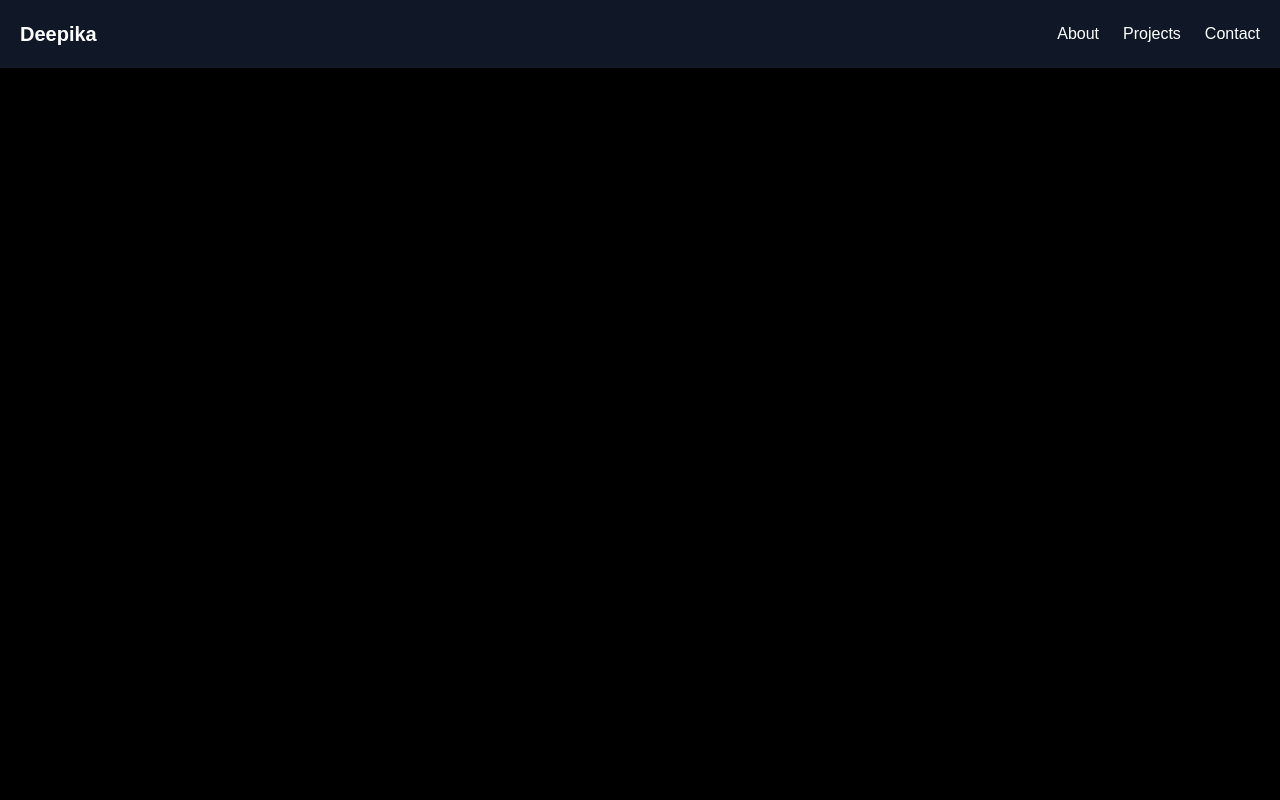
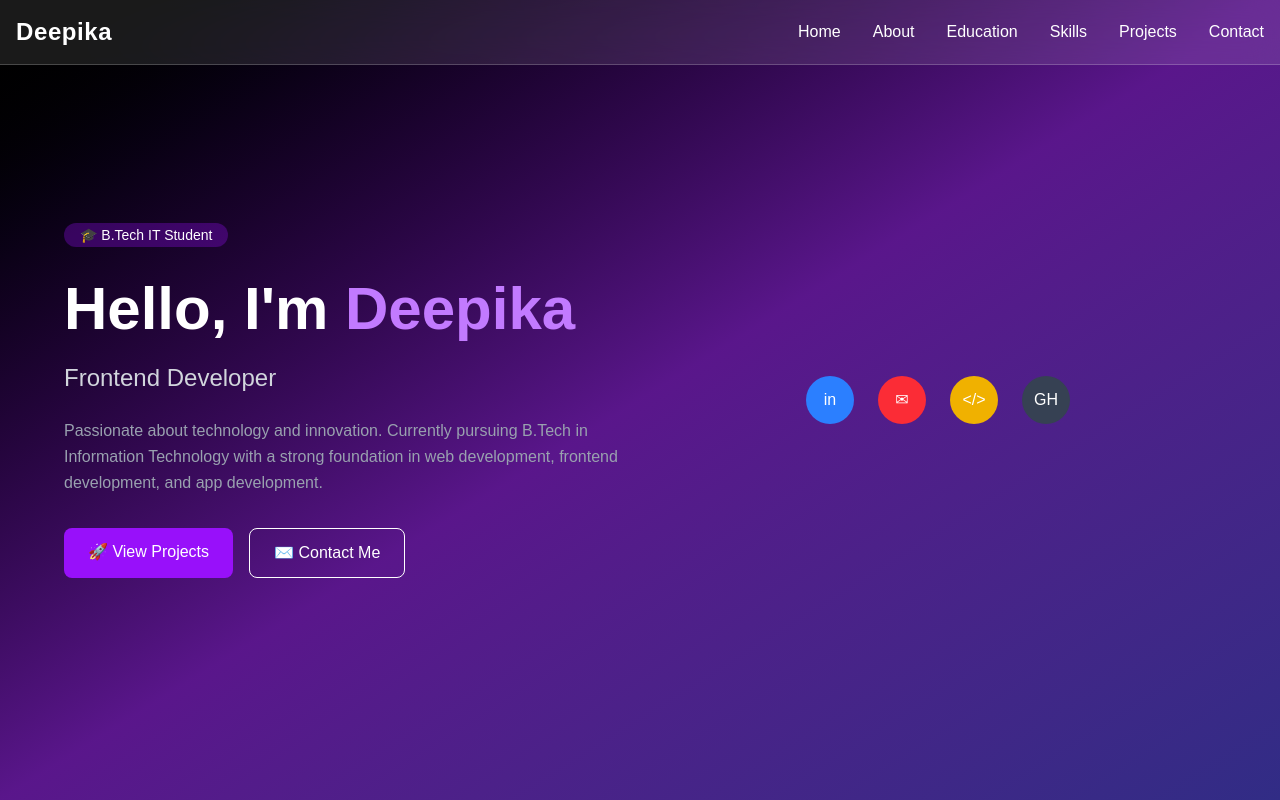
Before and after one commit to Deepika-15B/Deepika-s-Portfolio-Next.js-, a Next.js app: page / in a window 1280 px wide. Built offline with nearby package versions, Linux system fonts and the light colour scheme.

Commit message:
Add glassmorphism navbar and hero section

```diff
--- /dev/null
+++ b/app/components/Hero.js
@@ -0,0 +1,66 @@
+export default function Hero() {
+  return (
+    <section className="min-h-screen flex items-center justify-center bg-gradient-to-br from-black via-purple-900 to-indigo-900 text-white px-6">
+
+      <div className="max-w-6xl w-full grid md:grid-cols-2 gap-10 items-center">
+
+        {/* LEFT SIDE */}
+        <div>
+
+          <span className="bg-purple-600/30 px-4 py-1 rounded-full text-sm">
+            🎓 B.Tech IT Student
+          </span>
+
+          <h1 className="text-5xl md:text-6xl font-bold mt-6 leading-tight">
+            Hello, I'm <span className="text-purple-400">Deepika</span>
+          </h1>
+
+          <h2 className="text-2xl mt-4 text-gray-300">
+            Frontend Developer
+          </h2>
+
+          <p className="mt-6 text-gray-400 leading-relaxed">
+            Passionate about technology and innovation. Currently pursuing
+            B.Tech in Information Technology with a strong foundation in
+            web development, frontend development, and app development.
+          </p>
+
+          {/* Buttons */}
+          <div className="mt-8 flex gap-4">
+            <a href="#projects" className="bg-purple-600 px-6 py-3 rounded-lg hover:bg-purple-700">
+              🚀 View Projects
+            </a>
+
+            <a href="#contact" className="border border-white px-6 py-3 rounded-lg hover:bg-white hover:text-black">
+              ✉️ Contact Me
+            </a>
+          </div>
+
+        </div>
+
+        {/* RIGHT SIDE */}
+        <div className="flex justify-center gap-6">
+
+          <div className="w-12 h-12 bg-blue-500 rounded-full flex items-center justify-center">
+            in
+          </div>
+
+          <div className="w-12 h-12 bg-red-500 rounded-full flex items-center justify-center">
+            ✉
+          </div>
+
+          <div className="w-12 h-12 bg-yellow-500 rounded-full flex items-center justify-center">
+            {"</>"}
+          </div>
+
+          <div className="w-12 h-12 bg-gray-700 rounded-full flex items-center justify-center">
+            GH
+          </div>
+
+        </div>
+
+      </div>
+
+    </section>
+  );
+}
--- a/app/components/Navbar.js
+++ b/app/components/Navbar.js
@@ -1,15 +1,25 @@
 export default function Navbar() {
   return (
-    <nav className="flex justify-between items-center p-5 bg-gray-900">
+    <nav className="fixed w-full z-50 backdrop-blur-lg bg-white/10 border-b border-white/20">
 
-      <h1 className="text-xl font-bold">Deepika</h1>
+      <div className="max-w-7xl mx-auto flex justify-between items-center p-4">
 
-      <div className="space-x-6">
-        <a href="#about" className="hover:text-gray-400">About</a>
-        <a href="#projects" className="hover:text-gray-400">Projects</a>
-        <a href="#contact" className="hover:text-gray-400">Contact</a>
+        {/* Logo */}
+        <h1 className="text-2xl font-bold text-white tracking-wide">
+          Deepika
+        </h1>
+
+        {/* Links */}
+        <div className="hidden md:flex space-x-8 text-white font-medium">
+          <a href="#" className="hover:text-purple-300">Home</a>
+          <a href="#about" className="hover:text-purple-300">About</a>
+          <a href="#education" className="hover:text-purple-300">Education</a>
+          <a href="#skills" className="hover:text-purple-300">Skills</a>
+          <a href="#projects" className="hover:text-purple-300">Projects</a>
+          <a href="#contact" className="hover:text-purple-300">Contact</a>
+        </div>
+
       </div>
-
     </nav>
   );
 }
--- a/app/page.js
+++ b/app/page.js
@@ -1,9 +1,11 @@
 import Navbar from "./components/Navbar";
+import Hero from "./components/Hero";
 
 export default function Home() {
   return (
-    <main className="bg-black text-white min-h-screen">
+    <main>
       <Navbar />
+      <Hero />
     </main>
   );
 }
```
